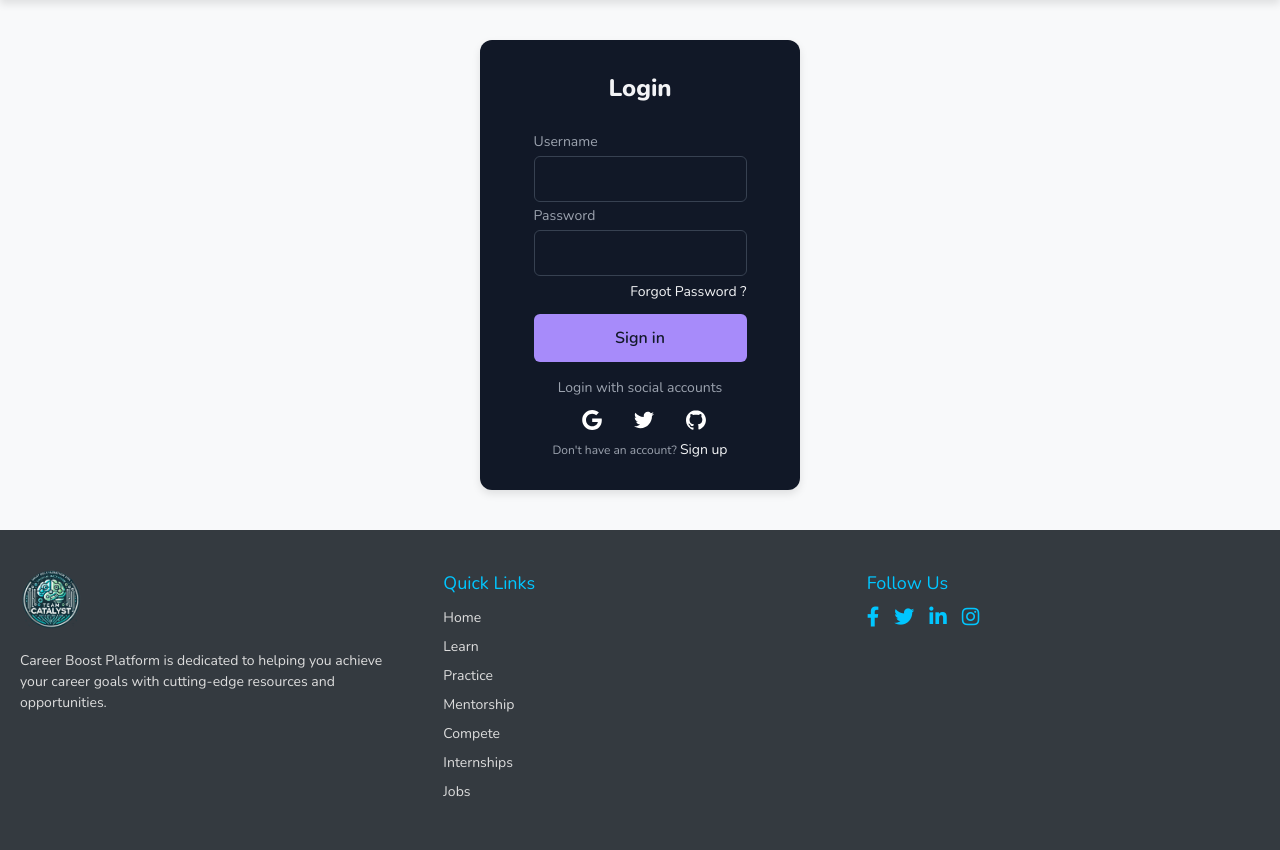
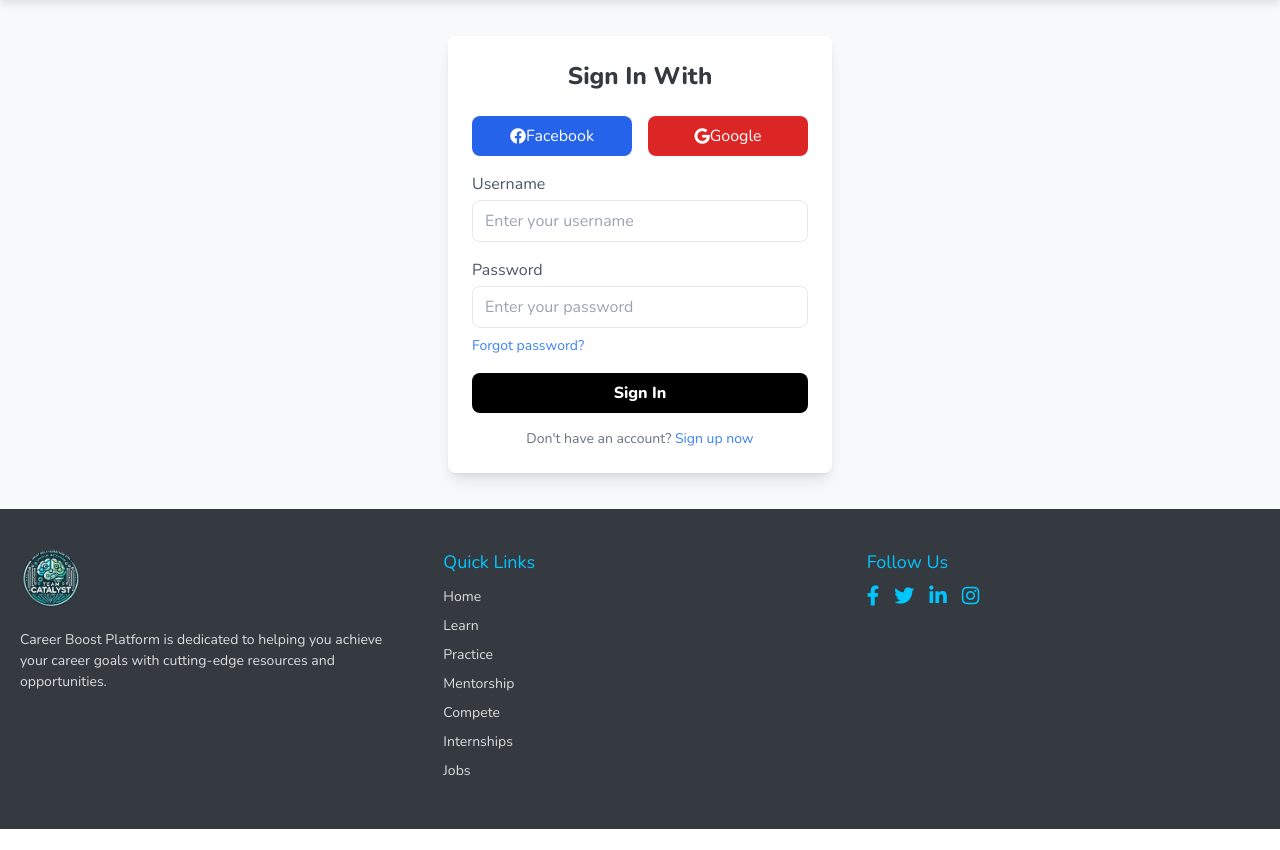
Before and after one commit to kaushal892004/Catalyst, a Flask app: page /login in a window 1280 px wide. Shown: the part 70-920 px from the top of the page. After the commit the page ends 899 px from the top, so only its background shows below. Run offline with Flask 3, Linux system fonts and the light colour scheme; some libraries are stand-ins or nearby versions.

Commit message:
login changed

```diff
--- a/app/templates/login.html
+++ b/app/templates/login.html
@@ -1,205 +1,33 @@
 {% extends 'base.html' %}
 
 {% block content %}
+<div class="w-full h-full flex justify-center">
+    <div class="bg-white  rounded-lg shadow-lg max-w-sm w-full p-6 m-9">
+        <h2 class="text-2xl font-bold text-center mb-6">Sign In With</h2>
+        <div class="flex justify-between mb-4">
+            <button class="bg-blue-600 text-white py-2 px-4 rounded-lg w-1/2 mr-2 flex items-center justify-center">
+                <i class="fab fa-facebook"></i> Facebook
+            </button>
+            <button class="bg-red-600 text-white py-2 px-4 rounded-lg w-1/2 ml-2 flex items-center justify-center">
+                <i class="fab fa-google"></i> Google
+            </button>
+        </div>
+        <form>
+            <div class="mb-4">
+                <label for="username" class="block mb-1 text-gray-600">Username</label>
+                <input type="text" id="username" class="w-full px-3 py-2 border rounded-lg focus:outline-none focus:border-blue-500" placeholder="Enter your username">
+            </div>
+            <div class="mb-4">
+                <label for="password" class="block mb-1 text-gray-600">Password</label>
+                <input type="password" id="password" class="w-full px-3 py-2 border rounded-lg focus:outline-none focus:border-blue-500" placeholder="Enter your password">
+                <a href="#" class="text-sm text-blue-500 hover:underline mt-2 inline-block">Forgot password?</a>
+            </div>
+            <button class="bg-black text-white w-full py-2 rounded-lg font-bold hover:bg-gray-800">Sign In</button>
+        </form>
+        <div class="text-center mt-4">
+            <p class="text-sm text-gray-500">Don't have an account? <a href="#" class="text-blue-500 hover:underline">Sign up now</a></p>
+        </div>
+    </div>
+</div>
 
-<style>
-    /* Internal CSS */
-    /* body {
-            display: flex;
-            justify-content: flex-start;
-            align-items: center;
-            height: 100vh;
-            margin: 0;
-            background-color: rgba(31, 41, 55, 1); Optional background for the body
-        } */
-   /* Add this CSS */
-
-    .form-wrapper {
-    display: flex;
-    justify-content: center;
-    align-items: center;
-    min-height: calc(100vh - [navbar height] - [footer height]);
-    }
-
-    .form-container {
-    display: flex;
-    justify-content: center;
-    width: 320px;
-    align-items: center;
-    flex-direction: column;
-    margin: 40px auto;
-    max-width: 400px;
-    padding: 2rem;
-    border-radius: 0.75rem;
-    background-color: rgba(17, 24, 39, 1);
-    box-shadow: 0 4px 8px rgba(0, 0, 0, 0.1);
-    color: rgba(243, 244, 246, 1);
-    }
-
-/* Adjust the padding or margins as needed */
-
-    /* .form-container {
-            width: 320px;
-            border-radius: 0.75rem;
-            background-color: rgba(17, 24, 39, 1);
-            padding: 2rem;
-            color: rgba(243, 244, 246, 1);
-    } */
-
-    .title {
-        text-align: center;
-        font-size: 1.5rem;
-        line-height: 2rem;
-        font-weight: 700;
-    }
-
-    .form {
-        margin-top: 1.5rem;
-
-    }
-
-    .input-group {
-        margin-top: 0.25rem;
-        font-size: 0.875rem;
-        line-height: 1.25rem;
-    }
-
-    .input-group label {
-        display: block;
-        color: rgba(156, 163, 175, 1);
-        margin-bottom: 4px;
-    }
-
-    .input-group input {
-        width: 100%;
-        border-radius: 0.375rem;
-        border: 1px solid rgba(55, 65, 81, 1);
-        outline: 0;
-        background-color: rgba(17, 24, 39, 1);
-        padding: 0.75rem 1rem;
-        color: rgba(243, 244, 246, 1);
-    }
-
-    .input-group input:focus {
-        border-color: rgba(167, 139, 250);
-    }
-
-    .forgot {
-        display: flex;
-        justify-content: flex-end;
-        font-size: 0.75rem;
-        line-height: 1rem;
-        color: rgba(156, 163, 175,1);
-        margin: 8px 0 14px 0;
-    }
-
-    .forgot a,.signup a {
-        color: rgba(243, 244, 246, 1);
-        text-decoration: none;
-        font-size: 14px;
-    }
-
-    .forgot a:hover, .signup a:hover {
-        text-decoration: underline rgba(167, 139, 250, 1);
-    }
-
-    .sign {
-        display: block;
-        width: 100%;
-        background-color: rgba(167, 139, 250, 1);
-        padding: 0.75rem;
-        text-align: center;
-        color: rgba(17, 24, 39, 1);
-        border: none;
-        border-radius: 0.375rem;
-        font-weight: 600;
-    }
-
-    .social-message {
-        display: flex;
-        align-items: center;
-        padding-top: 1rem;
-    }
-
-    .line {
-        height: 1px;
-        flex: 1 1 0%;
-        background-color: rgba(55, 65, 81, 1);
-    }
-
-    .social-message .message {
-        padding-left: 0.75rem;
-        padding-right: 0.75rem;
-        font-size: 0.875rem;
-        line-height: 1.25rem;
-        color: rgba(156, 163, 175, 1);
-    }
-
-    .social-icons {
-        display: flex;
-        justify-content: center;
-    }
-
-    .social-icons .icon {
-        border-radius: 0.125rem;
-        padding: 0.75rem;
-        border: none;
-        background-color: transparent;
-        margin-left: 8px;
-    }
-
-    .social-icons .icon svg {
-        height: 1.25rem;
-        width: 1.25rem;
-        fill: #fff;
-    }
-
-    .signup {
-        text-align: center;
-        font-size: 0.75rem;
-        line-height: 1rem;
-        color: rgba(156, 163, 175, 1);
-    }
-</style>
-
-<div class="form-container">
-    <p class="title">Login</p>
-    <form class="form">
-        <div class="input-group">
-            <label for="username">Username</label>
-            <input type="text" name="username" id="username" placeholder="">
-        </div>
-        <div class="input-group">
-            <label for="password">Password</label>
-            <input type="password" name="password" id="password" placeholder="">
-            <div class="forgot">
-                <a rel="noopener noreferrer" href="#">Forgot Password ?</a>
-            </div>
-        </div>
-        <button class="sign">Sign in</button>
-    </form>
-    <div class="social-message">
-        <div class="line"></div>
-        <p class="message">Login with social accounts</p>
-        <div class="line"></div>
-    </div>
-    <div class="social-icons">
-        <button aria-label="Log in with Google" class="icon">
-            <svg xmlns="http://www.w3.org/2000/svg" viewBox="0 0 32 32" class="w-5 h-5 fill-current">
-                <path d="M16.318 13.714v5.484h9.078c-0.37 2.354-2.745 6.901-9.078 6.901-5.458 0-9.917-4.521-9.917-10.099s4.458-10.099 9.917-10.099c3.109 0 5.193 1.318 6.38 2.464l4.339-4.182c-2.786-2.599-6.396-4.182-10.719-4.182-8.844 0-16 7.151-16 16s7.156 16 16 16c9.234 0 15.365-6.49 15.365-15.635 0-1.052-0.115-1.854-0.255-2.651z"></path>
-            </svg>
-        </button>
-        <button aria-label="Log in with Twitter" class="icon">
-            <svg xmlns="http://www.w3.org/2000/svg" viewBox="0 0 32 32" class="w-5 h-5 fill-current">
-                <path d="M31.937 6.093c-1.177 0.516-2.437 0.871-3.765 1.032 1.355-0.813 2.391-2.099 2.885-3.631-1.271 0.74-2.677 1.276-4.172 1.579-1.192-1.276-2.896-2.079-4.787-2.079-3.625 0-6.563 2.937-6.563 6.557 0 0.521 0.063 1.021 0.172 1.495-5.453-0.255-10.287-2.875-13.52-6.833-0.568 0.964-0.891 2.084-0.891 3.303 0 2.281 1.161 4.281 2.916 5.457-1.073-0.031-2.083-0.328-2.968-0.817v0.079c0 3.181 2.26 5.833 5.26 6.437-0.547 0.145-1.131 0.229-1.724 0.229-0.421 0-0.823-0.041-1.224-0.115 0.844 2.604 3.26 4.5 6.14 4.557-2.239 1.755-5.077 2.801-8.135 2.801-0.521 0-1.041-0.025-1.563-0.088 2.917 1.86 6.36 2.948 10.079 2.948 12.067 0 18.661-9.995 18.661-18.651 0-0.276 0-0.557-0.021-0.839 1.287-0.917 2.401-2.079 3.281-3.396z"></path>
-            </svg>
-        </button>
-        <button aria-label="Log in with GitHub" class="icon">
-            <svg xmlns="http://www.w3.org/2000/svg" viewBox="0 0 32 32" class="w-5 h-5 fill-current">
-                <path d="M16 0.396c-8.839 0-16 7.167-16 16 0 7.073 4.584 13.068 10.937 15.183 0.803 0.151 1.093-0.344 1.093-0.772 0-0.38-0.021-1.646-0.021-2.995-4.464 0.974-5.401-1.089-5.745-2.088-0.181-0.468-0.969-2.088-1.66-2.516-0.573-0.308-1.396-1.063-0.021-1.083 1.292-0.021 2.219 1.188 2.525 1.677 1.479 2.495 3.839 1.781 4.776 1.359 0.151-1.063 0.573-1.781 1.042-2.193-3.553-0.401-7.292-1.781-7.292-7.917 0-1.751 0.625-3.183 1.646-4.307-0.161-0.401-0.724-2.031 0.181-4.244 0 0 1.344-0.42 4.401 1.645 1.28-0.36 2.645-0.547 4.005-0.547 1.359 0 2.724 0.188 4.005 0.547 3.057-2.068 4.401-1.645 4.401-1.645 0.901 2.213 0.344 3.844 0.181 4.244 1.021 1.125 1.646 2.557 1.646 4.307 0 6.156-3.755 7.516-7.324 7.911 0.599 0.516 1.141 1.5 1.141 3.052 0 2.193-0.021 3.964-0.021 4.505 0 0.421 0.292 0.932 1.099 0.76 6.339-2.115 10.917-8.109 10.917-15.183 0-8.833-7.161-15.604-16-15.604z"></path>
-            </svg>
-        </button>
-    </div>
-    <p class="signup">Don't have an account? <a rel="noopener noreferrer" href="#">Sign up</a></p>
-</div>
 {% endblock %}
```
